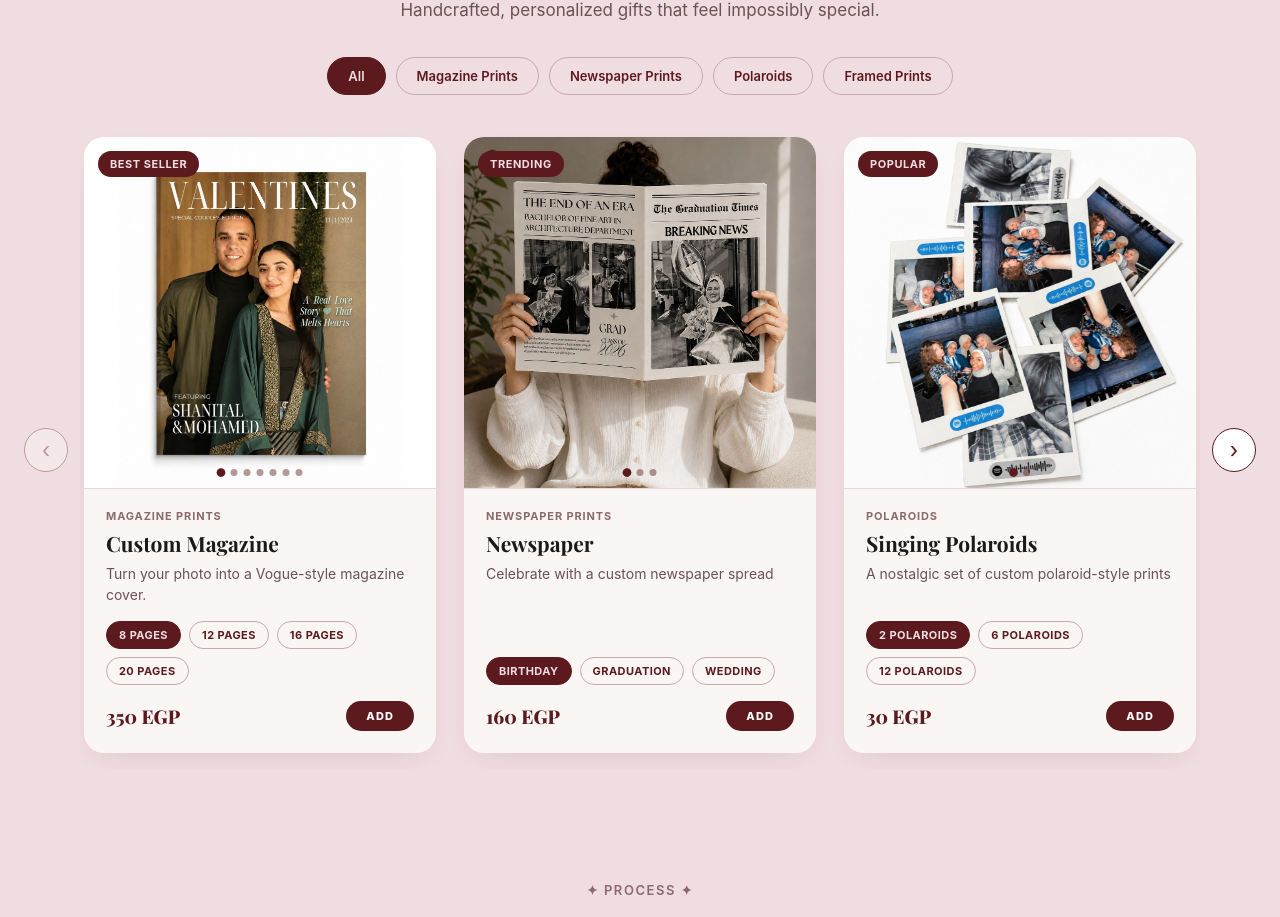
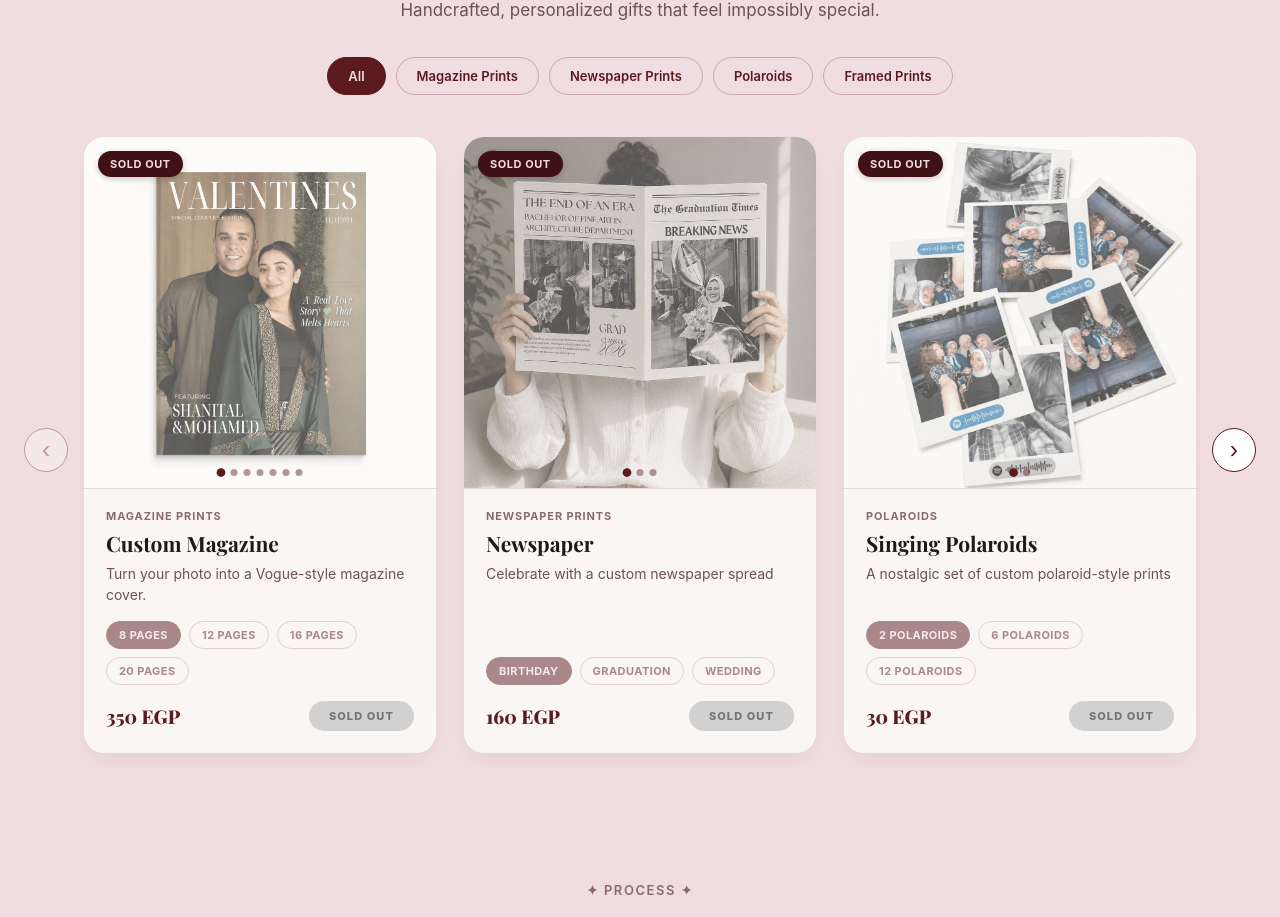
Before and after one commit to shapinamgaber2-cmd/zekrak-studio, a React (Vite) app in the folder zekrak-app/: page / in a window 1280 px wide. Shown: the part 831-1748 px from the top of the page. Built offline with nearby package versions, Linux system fonts and the light colour scheme; a web font is replaced by a local one.

Commit message:
update products data with sold out status

```diff
--- a/zekrak-app/src/components/ProductCard.css
+++ b/zekrak-app/src/components/ProductCard.css
@@ -28,12 +28,12 @@
   height: 100%;
   object-fit: cover;
   /* سرعة وسلاسة التكبير */
-  transition: transform 0.5s cubic-bezier(0.16, 1, 0.3, 1);
+  transition: transform 0.5s cubic-bezier(0.16, 1, 0.3, 1), filter 0.3s ease, opacity 0.3s ease;
   will-change: transform;
 }
 
-/* تكبير الصورة بنسبة ناعمة (5%) عند الماوس hover */
-.product-card:hover .product-card__media img {
+/* تكبير الصورة بنسبة ناعمة (5%) عند الماوس hover (في حالة لم يكن المنتَج Sold Out) */
+.product-card:not(.product-card--sold-out):hover .product-card__media img {
   transform: scale(1.05);
 }
 
@@ -169,9 +169,10 @@
   padding: 6px 12px;
   border-radius: var(--radius-pill);
   transition: background-color 0.2s ease, color 0.2s ease, border-color 0.2s ease;
+  cursor: pointer;
 }
 
-.product-card__price-option:hover {
+.product-card__price-option:hover:not(:disabled) {
   border-color: var(--color-maroon);
 }
 
@@ -208,10 +209,45 @@
   text-transform: uppercase;
   border-radius: 20px;
   cursor: pointer;
-  transition: background-color 0.2s ease, transform 0.2s ease;
+  transition: background-color 0.2s ease, transform 0.2s ease, opacity 0.2s ease;
 }
 
-.product-card__cta:hover {
+.product-card__cta:hover:not(:disabled) {
   opacity: 0.9;
   transform: scale(1.03); /* تكبير خفيف للزرار عند التفاعل */
 }
+
+/* ==========================================
+   SOLD OUT STYLES (خاص بحالة نفاذ الكمية)
+   ========================================== */
+
+/* تعتيم وتأثير الصورة للمنتج المنتهي */
+.product-card--sold-out .product-card__media img {
+  opacity: 0.65;
+  filter: grayscale(35%);
+}
+
+/* تمييز بادج Sold Out بلون أغمق وشكل واضح */
+.product-card__badge--sold {
+  background-color: var(--color-maroon-dark, #2d080e) !important;
+  color: var(--color-blush, #f0dde1) !important;
+  box-shadow: 0 2px 6px rgba(0, 0, 0, 0.2);
+}
+
+/* تعطيل خيارات الأسعار عند نفاذ المنتَج */
+.product-card__price-option:disabled {
+  opacity: 0.5;
+  cursor: not-allowed;
+}
+
+/* شكل زرار ADD لما يتغير لـ SOLD OUT */
+.product-card__cta:disabled,
+.product-card--sold-out .product-card__cta {
+  background-color: #d1d1d1 !important;
+  color: #757575 !important;
+  border-color: #d1d1d1 !important;
+  cursor: not-allowed !important;
+  transform: none !important;
+  box-shadow: none !important;
+  opacity: 1;
+}
--- a/zekrak-app/src/components/ProductCard.jsx
+++ b/zekrak-app/src/components/ProductCard.jsx
@@ -3,6 +3,8 @@ import OrderModal from './OrderModal';
 import './ProductCard.css';
 
 export default function ProductCard({ product }) {
+  const isSoldOut = product.isSoldOut;
+
   const images = product.images && product.images.length ? product.images : [];
   const pricingOptions = product.pricing || [];
 
@@ -30,12 +32,18 @@ export default function ProductCard({ product }) {
   };
 
   return (
-    <article className="product-card">
+    <article className={`product-card ${isSoldOut ? 'product-card--sold-out' : ''}`}>
       <div className="product-card__media">
         {images.length > 0 && (
           <img src={images[safeImageIndex]} alt={product.name} loading="lazy" />
         )}
-        {product.badge && <span className="product-card__badge">{product.badge}</span>}
+
+        {/* بادج Sold Out يظهر فوق الصورة لو المنتج منتهي */}
+        {isSoldOut ? (
+          <span className="product-card__badge product-card__badge--sold">Sold Out</span>
+        ) : (
+          product.badge && <span className="product-card__badge">{product.badge}</span>
+        )}
 
         {hasMultipleImages && (
           <>
@@ -82,6 +90,7 @@ export default function ProductCard({ product }) {
                 className={`product-card__price-option ${i === selectedPriceIndex ? 'is-active' : ''}`}
                 aria-pressed={i === selectedPriceIndex}
                 onClick={() => setSelectedPriceIndex(i)}
+                disabled={isSoldOut}
               >
                 {option.label}
               </button>
@@ -97,9 +106,10 @@ export default function ProductCard({ product }) {
           <button
             type="button"
             className="product-card__cta"
-            onClick={() => setIsOrderModalOpen(true)}
+            onClick={() => !isSoldOut && setIsOrderModalOpen(true)}
+            disabled={isSoldOut}
           >
-            ADD
+            {isSoldOut ? 'SOLD OUT' : 'ADD'}
           </button>
         </div>
       </div>
--- a/zekrak-app/src/data/products.js
+++ b/zekrak-app/src/data/products.js
@@ -13,14 +13,16 @@ import pol from '../assets/images/pol2.jpg';
 import frame1 from '../assets/images/frame6.jpeg';
 import frame3 from '../assets/images/frame8.jpeg';
 import frame9 from '../assets/images/frame9.jpeg';
+
 export const CATEGORIES = ['All', 'Magazine Prints', 'Newspaper Prints', 'Polaroids', 'Framed Prints'];
 
 export const PRODUCTS = [
   {
     id: 'vogue-cover',
     badge: 'Best Seller',
+    isSoldOut: true, // <-- تم التفعيل
     category: 'Magazine Prints',
-    images: [productVogue,mag6,mag3,mag7,mag1,mag5,mag4],
+    images: [productVogue, mag6, mag3, mag7, mag1, mag5, mag4],
     name: 'Custom Magazine',
     description: 'Turn your photo into a Vogue-style magazine cover.',
     pricing: [
@@ -33,8 +35,9 @@ export const PRODUCTS = [
   {
     id: 'newspaper',
     badge: 'Trending',
+    isSoldOut: true, // <-- تم التفعيل
     category: 'Newspaper Prints',
-    images: [productNewspaper,new1,new2],
+    images: [productNewspaper, new1, new2],
     name: 'Newspaper',
     description: 'Celebrate with a custom newspaper spread',
     pricing: [
@@ -46,8 +49,9 @@ export const PRODUCTS = [
   {
     id: 'polaroid-set',
     badge: 'Popular',
+    isSoldOut: true, // <-- تم التفعيل
     category: 'Polaroids',
-    images: [pola,pol],
+    images: [pola, pol],
     name: 'Singing Polaroids',
     description: 'A nostalgic set of custom polaroid-style prints',
     pricing: [
@@ -59,8 +63,9 @@ export const PRODUCTS = [
   {
     id: 'framed-collage',
     badge: 'New',
+    isSoldOut: true, // <-- تم التفعيل
     category: 'Framed Prints',
-    images: [frame1, frame3,frame9], // تأكد إن المكون اللي بيعرض الصور مبيعتمدش على وجود عنصر ثالث في الـ Array
+    images: [frame1, frame3, frame9],
     name: 'Memory board',
     description: 'A frame made from your favorite memories\n Frame size (20*30)',
     pricing: [{ label: 'Standard', price: '380 EGP' }],
```
